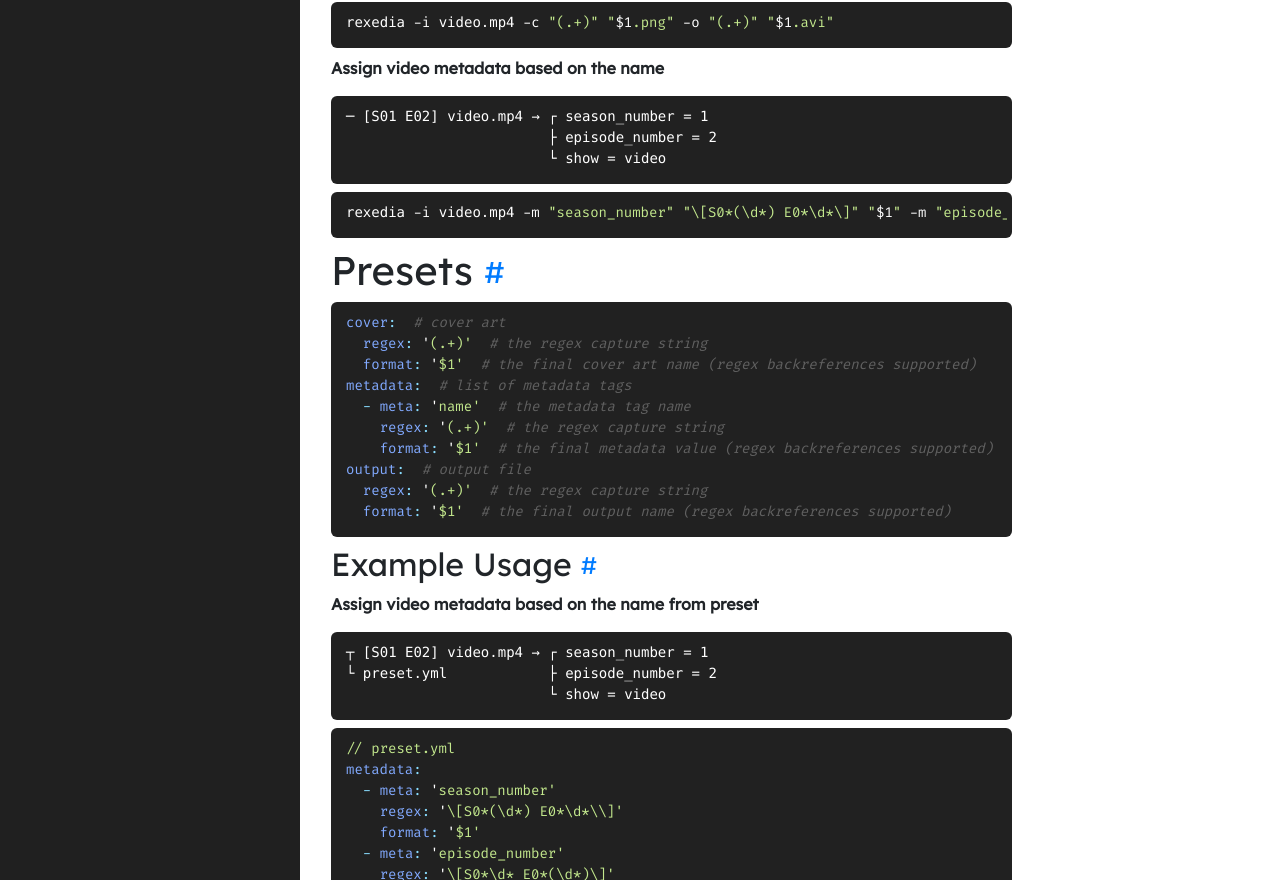
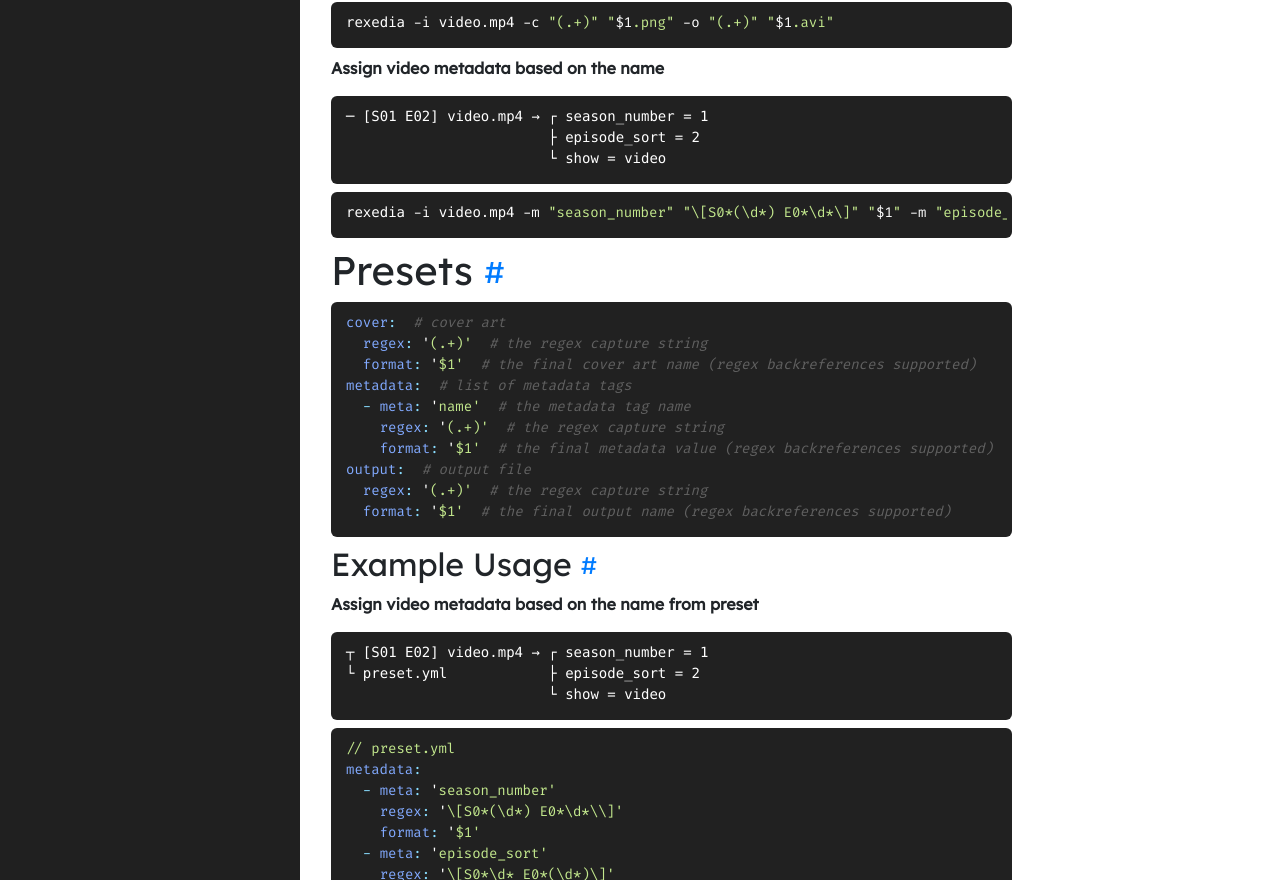
Before and after one commit to Ktt-Development/docs.kttdevelopment.com, a Jekyll site: the page built from rexedia/arguments.md, in a window 1280 px wide. Shown: the part 1040-1920 px from the top of the page. Built offline with Jekyll 4.4.1, drawn with Linux system fonts in a browser that asks for light colours; our own code applies the rules of GitHub Pages for plain Markdown files.

Commit message:
Fix invalid metadata

````diff
--- a/rexedia/arguments.md
+++ b/rexedia/arguments.md
@@ -40,11 +40,11 @@ rexedia -i video.mp4 -c "(.+)" "$1.png" -o "(.+)" "$1.avi"
 **Assign video metadata based on the name**
 ```
 ─ [S01 E02] video.mp4 → ┌ season_number = 1
-                        ├ episode_number = 2
+                        ├ episode_sort = 2
                         └ show = video
 ```
 ```sh
-rexedia -i video.mp4 -m "season_number" "\[S0*(\d*) E0*\d*\]" "$1" -m "episode_number" "\[S0*\d* E0*(\d*)\]" "$1" -m "show" "\[S0*\d* E0*\d*\] (.+)" "$1"
+rexedia -i video.mp4 -m "season_number" "\[S0*(\d*) E0*\d*\]" "$1" -m "episode_sort" "\[S0*\d* E0*(\d*)\]" "$1" -m "show" "\[S0*\d* E0*\d*\] (.+)" "$1"
 ```
 
 # Presets
@@ -67,7 +67,7 @@ output:  # output file
 **Assign video metadata based on the name from preset**
 ```
 ┬ [S01 E02] video.mp4 → ┌ season_number = 1
-└ preset.yml            ├ episode_number = 2
+└ preset.yml            ├ episode_sort = 2
                         └ show = video
 ```
 ```yml
@@ -76,7 +76,7 @@ metadata:
   - meta: 'season_number'
     regex: '\[S0*(\d*) E0*\d*\\]'
     format: '$1'
-  - meta: 'episode_number'
+  - meta: 'episode_sort'
     regex: '\[S0*\d* E0*(\d*)\]'
     format: '$1'
   - meta: 'show'
````
